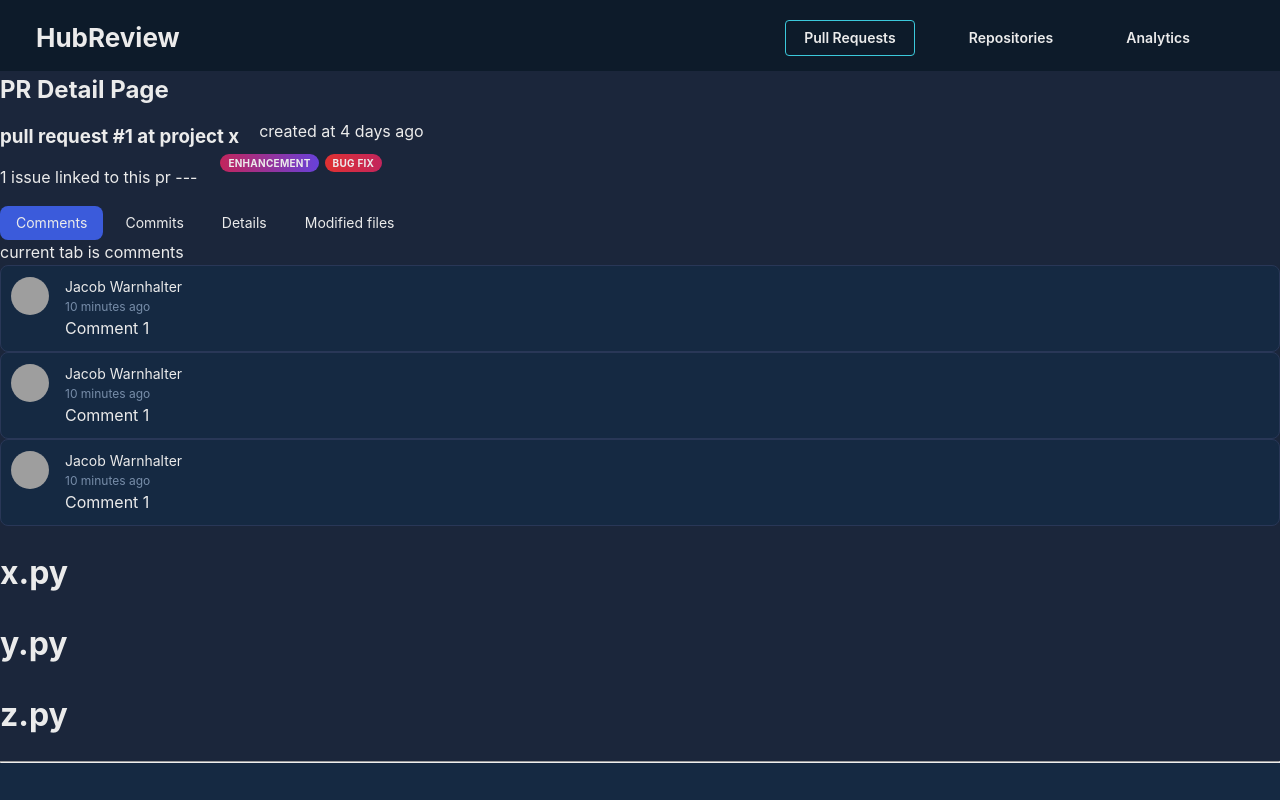
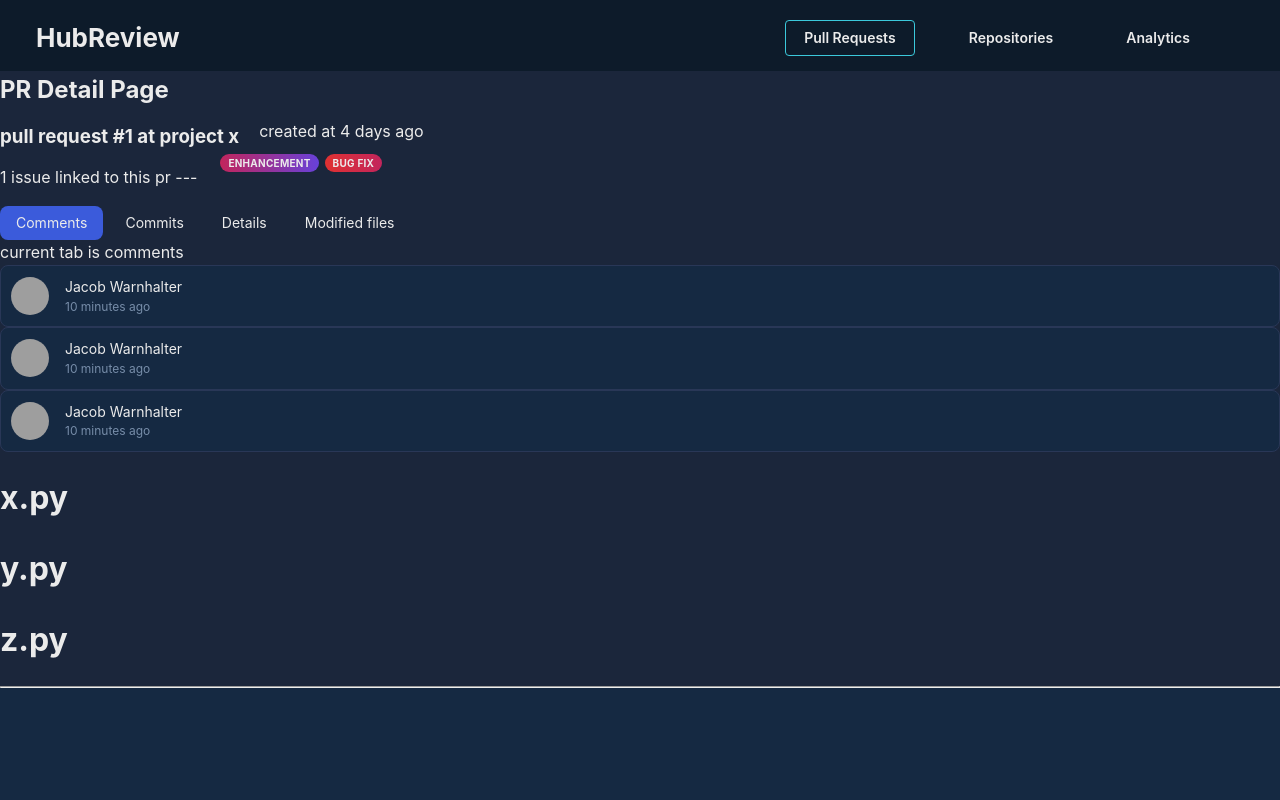
Before and after one commit to hubreviewapp/hubreview, a React (Vite) app in the folder web-client/: page /pulls/create in a window 1280 px wide. Both pictures are taken after a click on the tab "Comments". Built offline with nearby package versions, Linux system fonts and the light colour scheme; grey boxes are pictures that could not be loaded.

Commit message:
Update Comment.tsx

```diff
--- a/web-client/src/components/Comment.tsx
+++ b/web-client/src/components/Comment.tsx
@@ -19,10 +19,6 @@ export function Comment() {
       </Group>
       <TypographyStylesProvider className={classes.body}>
         <div
-          className={classes.content}
-          dangerouslySetInnerHTML={{
-            __html: "<p>Comment 1</p>",
-          }}
         />
       </TypographyStylesProvider>
     </Paper>
```
